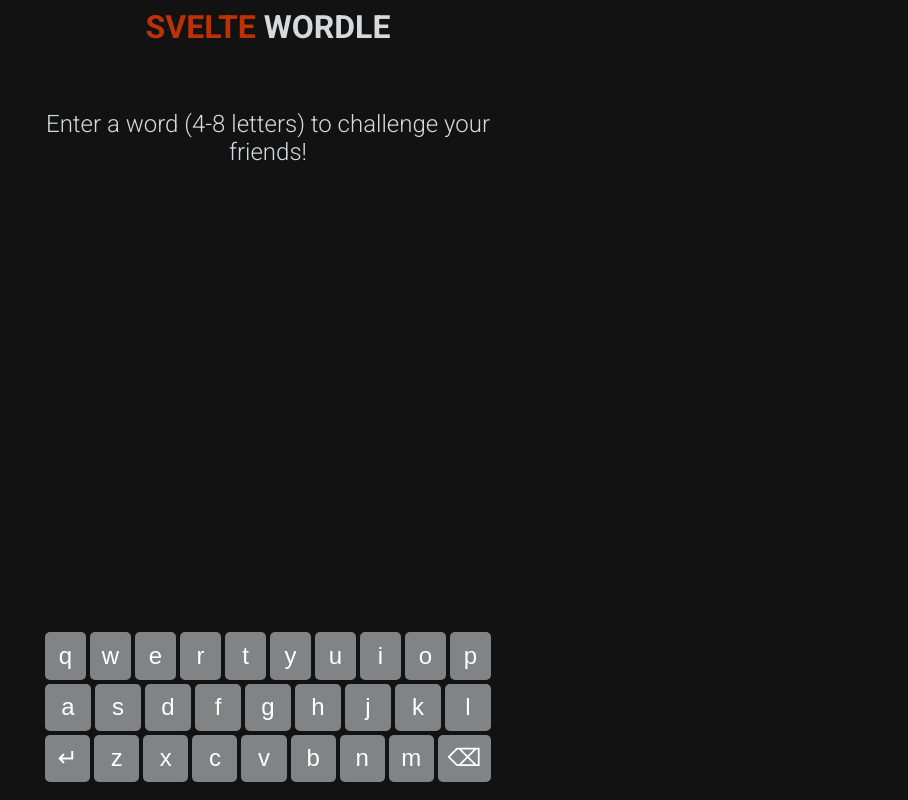
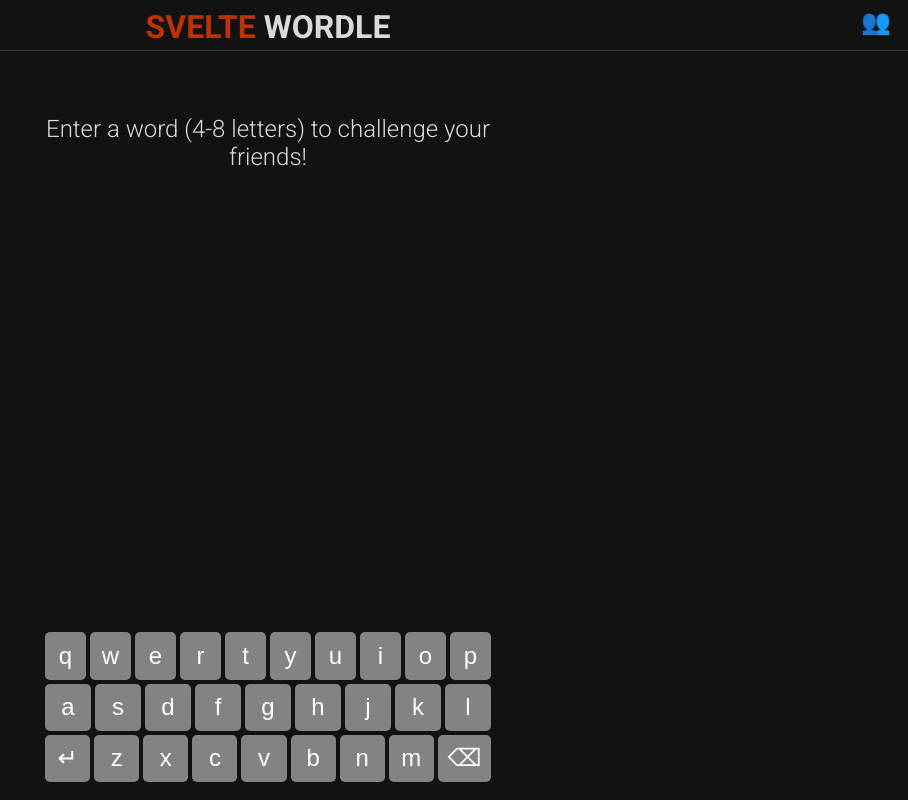
Before and after one commit to derekcannon/SvelteWordle, a SvelteKit app: page /words/new in a window 1280 px wide. Shown: the whole page, without its empty margins (372-1280 px from the left). Built offline with nearby package versions, Linux system fonts and the light colour scheme.

Commit message:
Add link to "new word" page

```diff
--- a/src/components/App.svelte
+++ b/src/components/App.svelte
@@ -11,7 +11,6 @@
 	import AppBar from "$comp/common/AppBar.svelte";
 	import Alert from "$comp/common/Alert.svelte";
 	import Button from "$comp/common/Button.svelte";
-	import { goto } from "$app/navigation";
 
 	export let initialWord;
 
--- a/src/components/common/AppBar.svelte
+++ b/src/components/common/AppBar.svelte
@@ -1,20 +1,79 @@
 <div class="container">
-	<a href="/"><span class="svelte">SVELTE</span> WORDLE</a>
+	<div class="sideButtonContainer" />
+
+	<div>
+		<a href="/" class="logo"><span class="svelte">SVELTE</span> WORDLE</a>
+	</div>
+
+	<div class="sideButtonContainer">
+		<div class="tooltip">
+			<a href="/words/new" class="miniButton">👥</a>
+			<span class="tooltiptext">Challenge a friend</span>
+		</div>
+	</div>
 </div>
 
 <style>
+	.tooltip {
+		position: relative;
+		display: inline-block;
+	}
+
+	.tooltip .tooltiptext {
+		top: -5px;
+		right: 105%;
+		visibility: hidden;
+		background-color: black;
+		color: #fff;
+		text-align: center;
+		padding: 5px;
+		border-radius: 6px;
+		position: absolute;
+		z-index: 1;
+	}
+
+	.tooltip:hover .tooltiptext {
+		visibility: visible;
+	}
+
+	.miniButton {
+		background: none;
+		border: none;
+		color: #d7dadc;
+		font-size: 1.5rem;
+		text-decoration: none;
+		padding: 0.25rem;
+	}
+
+	.miniButton:hover {
+		border: 1px solid #d7dadc;
+		margin-top: -1px; /* prevent jumpy icons */
+		border-radius: 4px;
+	}
+
+	.miniButton:active {
+		filter: brightness(85%);
+		transform: scale(0.95);
+	}
+
 	.container {
+		display: flex;
 		padding-top: 0.5rem;
 		text-align: center;
+		justify-content: space-between;
+		padding-bottom: 0.25rem;
+		border-bottom: 1px solid #3a3a3c;
 	}
 
-	a {
+	.sideButtonContainer {
+		width: 4rem;
+	}
+
+	.logo {
 		font-size: 2rem;
 		text-decoration: none;
 		color: #d7dadc;
 		font-weight: 700;
-		padding: 0 0 1rem;
-		margin: 0;
 	}
 
 	.svelte {
```
